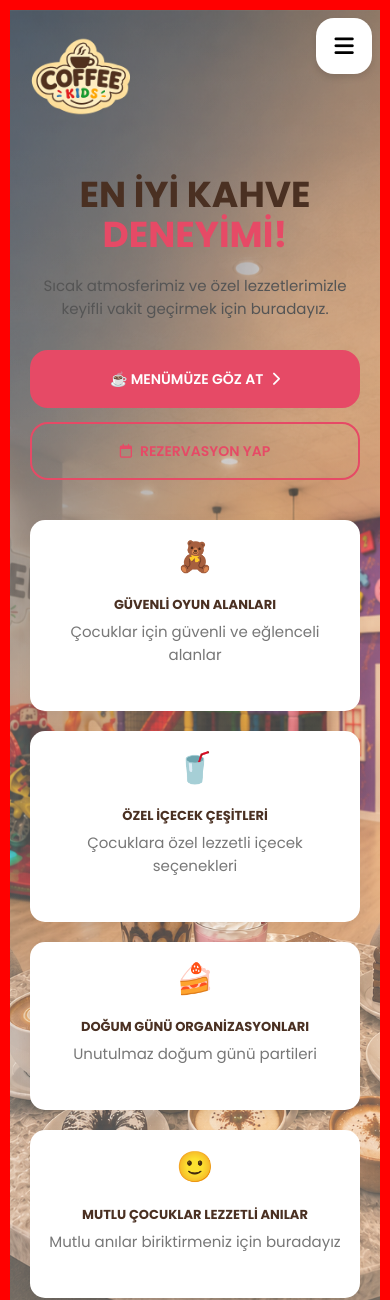
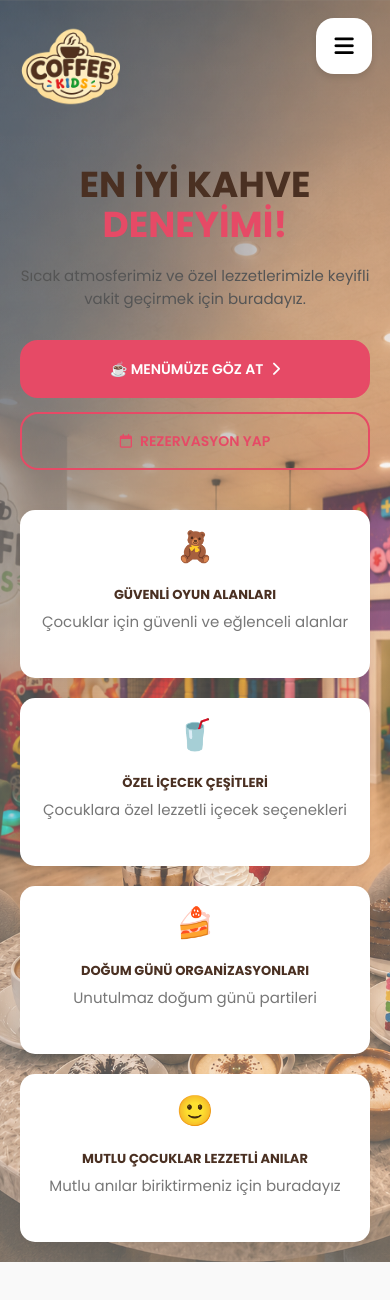
Before and after one commit to YarenGulDemirtas/-coffekids, a Flask app: page / in a window 390 px wide. Shown: the top 1300 px of the page. Run offline with Flask 3, Linux system fonts and the light colour scheme.

Commit message:
test css kaldirildi

```diff
--- a/static/style.css
+++ b/static/style.css
@@ -645,7 +645,4 @@ body{
         justify-content:center;
     }
 
-    body{
-    border:10px solid red;
 }
-}
```
